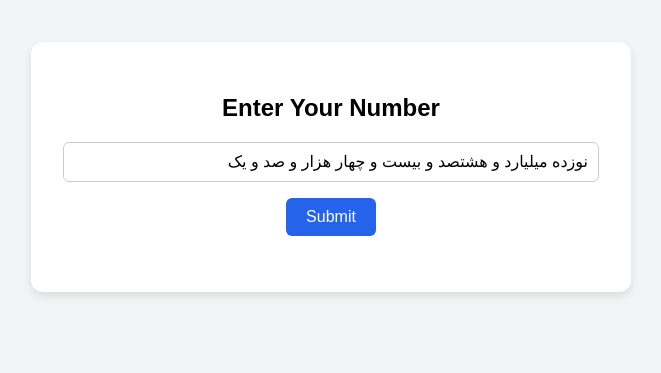
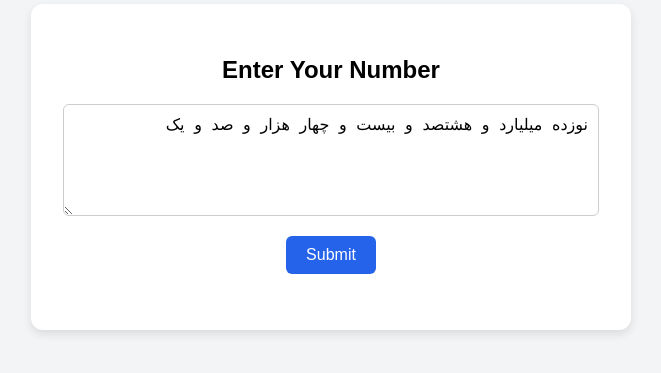
Before and after one commit to MiladmCode/stringToNumsFarsi, a plain HTML site: page index.html in a window 1280 px wide. Shown: the part 233-606 px from the top of the page, without its empty margins (309-970 px from the left). Drawn offline with Linux system fonts and the light colour scheme.

Commit message:
Update index.html

```diff
--- a/index.html
+++ b/index.html
@@ -4,7 +4,7 @@
 <head>
     <meta charset="UTF-8" />
     <meta name="viewport" content="width=device-width, initial-scale=1.0" />
-    <title>Responsive Input Page</title>
+    <title>Farsi String To Nums</title>
     <style>
         * {
             box-sizing: border-box;
@@ -31,7 +31,7 @@
             text-align: center;
         }
 
-        input[type="text"] {
+        textarea {
             width: 100%;
             padding: 10px;
             margin-bottom: 1rem;
@@ -67,8 +67,8 @@
     <div class="container">
         <h2>Enter Your Number</h2>
         <form id="textForm">
-            <input type="text" id="userInput" value="نوزده میلیارد و هشتصد و بیست و چهار هزار و صد و یک"
-                placeholder="Type something..." required />
+
+            <textarea type="text" id="userInput" rows="5" required />نوزده میلیارد و هشتصد و بیست و چهار هزار و صد و یک</textarea>
             <button type="submit">Submit</button>
         </form>
         <div class="result" id="resultDisplay"></div>
```
